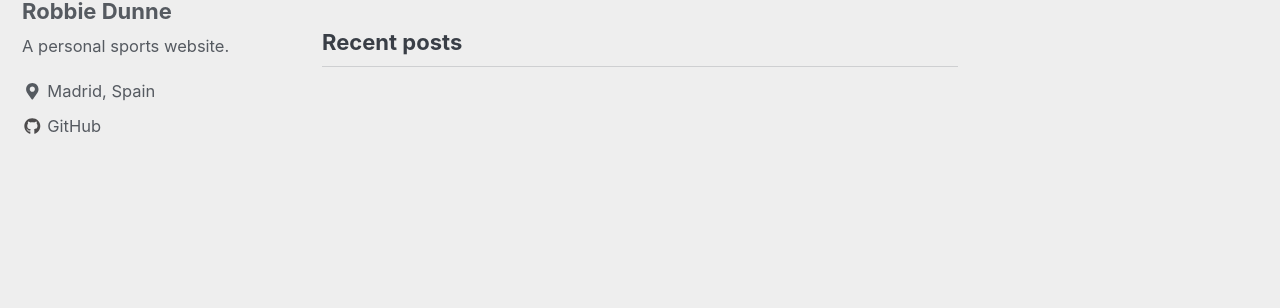
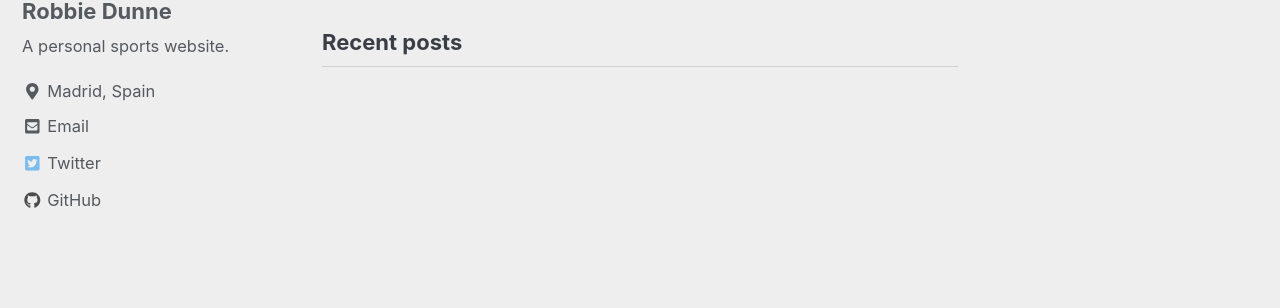
Before and after one commit to robbiejdunne/robbiejdunne.github.io, a Jekyll site: the page built from index.html, in a window 1280 px wide. Shown: the part 113-421 px from the top of the page. Built offline with Jekyll 4.4.1, drawn with Linux system fonts in a browser that asks for light colours; cached includes are drawn as plain includes; nearby versions of some CDN libraries; the list of posts is cut into pages by our own code.

Commit message:
first change

```diff
--- a/_config.yml
+++ b/_config.yml
@@ -110,8 +110,9 @@ author:
   avatar           : # path of avatar image, e.g. "/assets/images/bio-photo.jpg"
   bio              : "A personal sports website."
   location         : "Madrid, Spain"
-  email            :
+  email            : "robbiejdunne@gmail.com"
   github           : "robbiejdunne"
+  twitter          : "robbiejdunne"
   links:
     - label: "Email"
       icon: "fas fa-fw fa-envelope-square"
```
